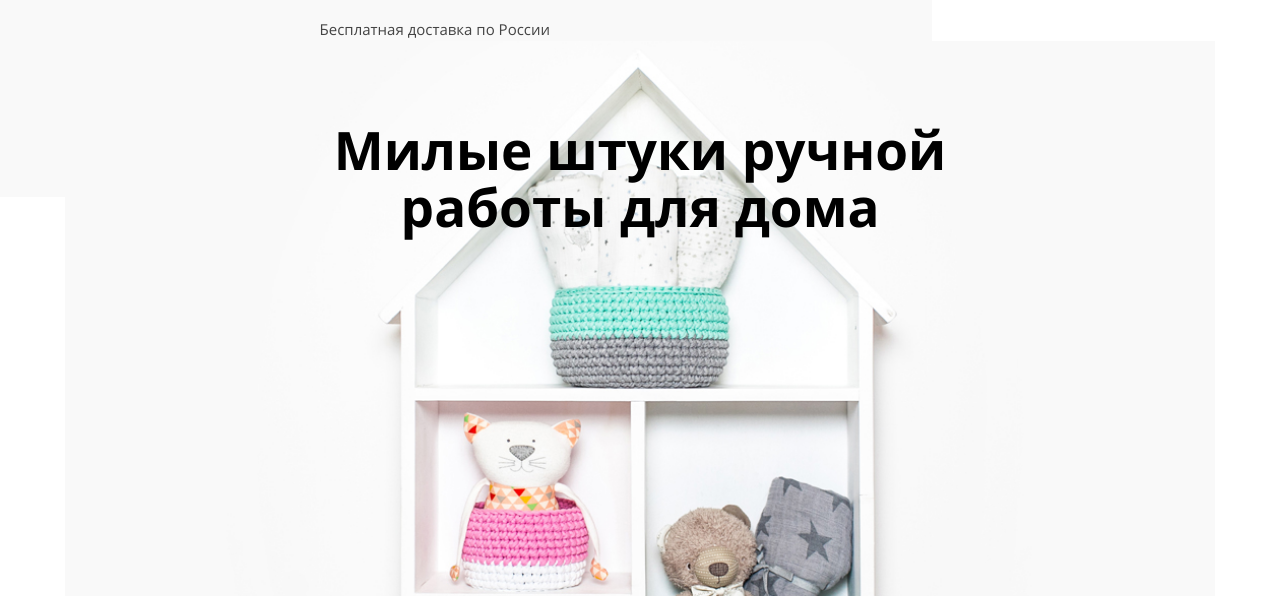
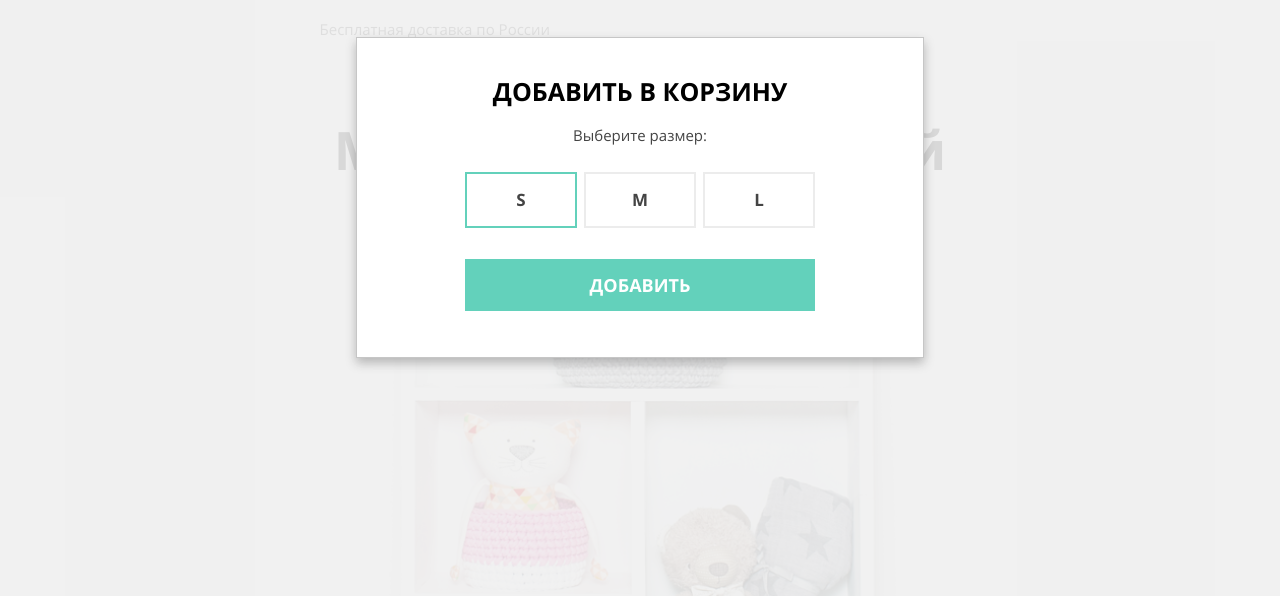
Before and after one commit to htmlacademy-adaptive/2045035-mishka-26, a website: page source/index.html in a window 1280 px wide. Shown: the part 163-759 px from the top of the page. Drawn offline with nearby package versions, Linux system fonts and the light colour scheme; files that its build step writes are made by us from their sources.

Commit message:
добавляет модально окно

```diff
--- a/source/index.html
+++ b/source/index.html
@@ -292,26 +292,35 @@
     </div>
   </footer>
   <!-- Модальное окно -->
-  <!-- <div class="modal-containe">
-    <h2 class="modal-containe__title">Добавить в корзину</h2>
+  <div class="modal-containe">
     <form class="modal-size" action="https://echo.htmlacademy.ru/" method="get">
+      <h2 class="modal-containe__title">Добавить<br> в корзину</h2>
       <fieldset class="filter-size">
-        <legend class="filter-color__legend">Выберите размер:</legend>
+        <legend class="filter-size__legend">Выберите размер:</legend>
         <ul class="filter-size__list">
           <li class="filter-size__item">
-            <input class="visually-hidden filter-size__input" type="radio" name="filter-size" value="S" checked>
+            <label class="filter-size__control">
+              <input class="visually-hidden filter-size__input" type="radio" name="filter-size" value="S" checked>
+              <span class="filter-size__label">S</span>
+            </label>
           </li>
           <li class="filter-size__item">
-            <input class="visually-hidden filter-size__input" type="radio" name="filter-size" value="M">
+            <label class="filter-size__control">
+              <input class="visually-hidden filter-size__input" type="radio" name="filter-size" value="M">
+              <span class="filter-size__label">M</span>
+            </label>
           </li>
           <li class="filter-size__item">
-            <input class="visually-hidden filter-size__input" type="radio" name="filter-size" value="L">
+            <label class="filter-size__control">
+              <input class="visually-hidden filter-size__input" type="radio" name="filter-size" value="L">
+              <span class="filter-size__label">L</span>
+            </label>
           </li>
         </ul>
       </fieldset>
-      <button class="modal-containe__button button" type="submit">Добавить</button>
+      <button class="modal-containe__button" type="submit">Добавить</button>
     </form>
-  </div> -->
+  </div>
   <script src="./js/script.js"></script>
 </body>
 
--- /dev/null
+++ b/source/less/modal-containe.less
@@ -0,0 +1,123 @@
+.modal-containe {
+  position: fixed;
+  top: 0;
+  left: 0;
+  // display: none;
+  width: 100%;
+  height: 100%;
+  background-color: rgba(240, 240, 240, 0.9);
+  padding-top: 200px;
+  z-index: 3;
+}
+
+.modal-size {
+  display: flex;
+  flex-direction: column;
+  width: 260px;
+  padding: 28px 30px 46px 30px;
+  margin: 0 auto;
+  background-color: #ffffff;
+  border: 1px solid #c6c6c6;
+  box-shadow: 0 5px 10px rgba(0, 1, 1, 0.25);
+
+  @media (min-width: @tablet-width) {
+    width: 350px;
+    padding: 38px 108px 46px 108px;
+  }
+
+  // @media (min-width: @desktop-width) {
+  //   padding: 0 50px 0 50px;
+  //   margin-bottom: 67px;
+  //   width: 1050px;
+  // }
+}
+
+.modal-containe__title {
+  font-weight: 700;
+  font-size: 25px;
+  line-height: 30px;
+  text-align: center;
+  text-transform: uppercase;
+  color: #000000;
+  margin: 0 auto;
+  padding: 0;
+  margin-bottom: 14px;
+}
+
+.modal-containe__title br {
+  @media (min-width: @tablet-width) {
+    display: none;
+  }
+}
+
+.filter-size {
+  border: none;
+  padding: 0;
+  margin: 0;
+}
+
+.filter-size__legend {
+  font-size: 15px;
+  line-height: 30px;
+  margin: 0 auto;
+  padding: 0;
+  margin-bottom: 22px;
+}
+
+.filter-size__list {
+  display: flex;
+  flex-wrap: wrap;
+  list-style: none;
+  justify-content: space-between;
+  padding: 0;
+  margin: 0;
+}
+
+.filter-size__item {
+  margin-bottom: 31px;
+}
+
+.filter-size__label {
+  display: flex;
+  font-weight: 700;
+  font-size: 17px;
+  line-height: 16px;
+  width: 82px;
+  padding: 18px 0;
+  border: 2px solid rgba(68, 68, 68, 0.1);
+  box-sizing: border-box;
+  justify-content: center;
+
+  @media (min-width: @tablet-width) {
+    width: 112px;
+  }
+}
+
+.filter-size__input[type="radio"]:hover + .filter-size__label {
+  border: 2px solid rgba(68, 68, 68, 0.3);
+}
+
+.filter-size__input[type="radio"]:checked + .filter-size__label {
+  border: 2px solid #63d1bb;
+}
+
+.modal-containe__button {
+  font-family: "Open Sans", sans-serif;
+  font-weight: 700;
+  font-size: 18px;
+  line-height: 20px;
+  color: #ffffff;
+  text-transform: uppercase;
+  height: 52px;
+  background-color: #63d1bb;
+  border: none;
+  cursor: pointer;
+
+  &:hover {
+    background-color: #56c3b2;
+  }
+
+  &:active {
+    opacity: 0.6;
+  }
+}
--- a/source/less/style.less
+++ b/source/less/style.less
@@ -9,6 +9,7 @@
 @import "./footer.less";
 @import "./form.less";
 @import "./main-catalog.less";
+@import "./modal-containe.less";
 
 
 @font-face {
```
